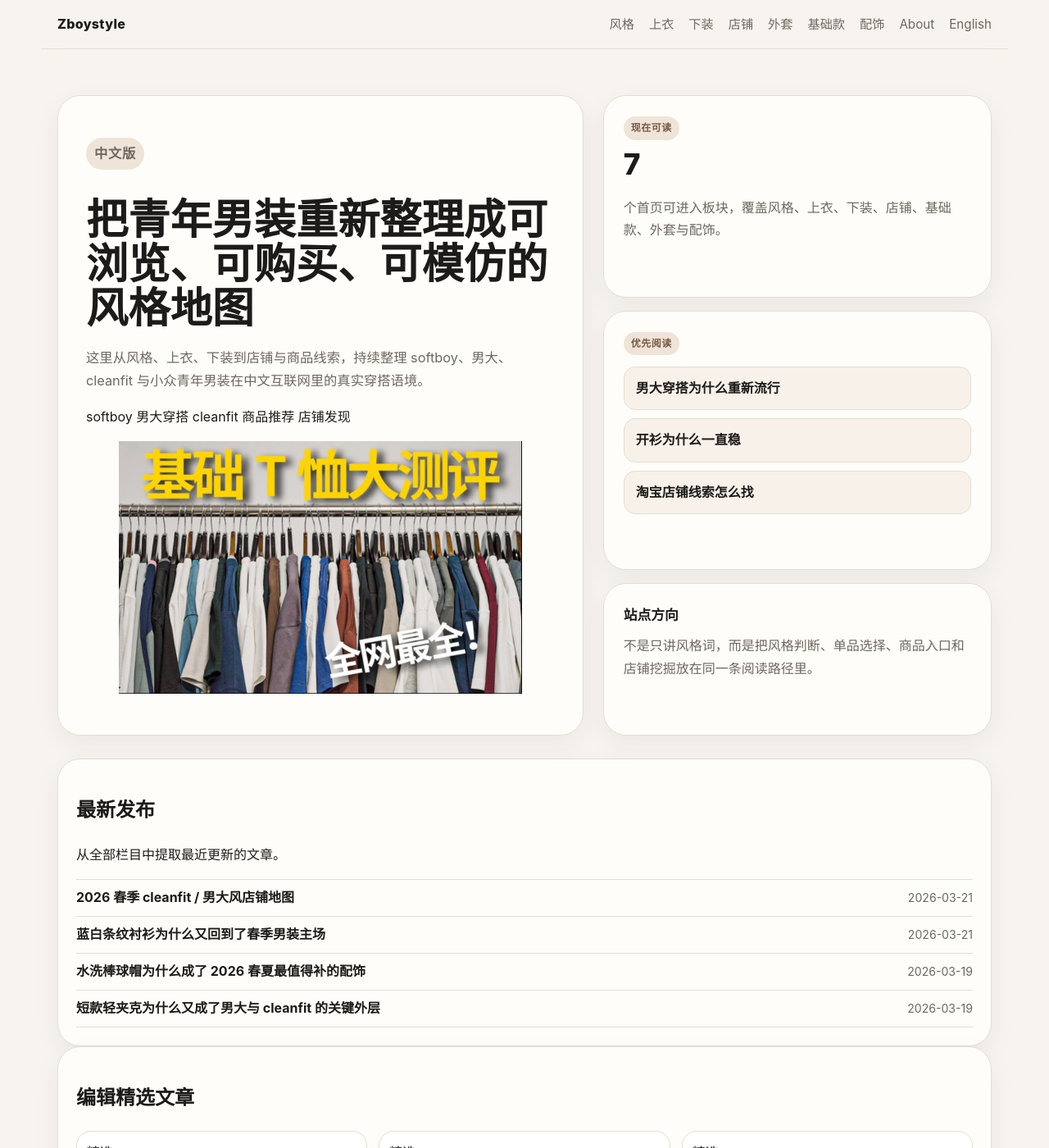
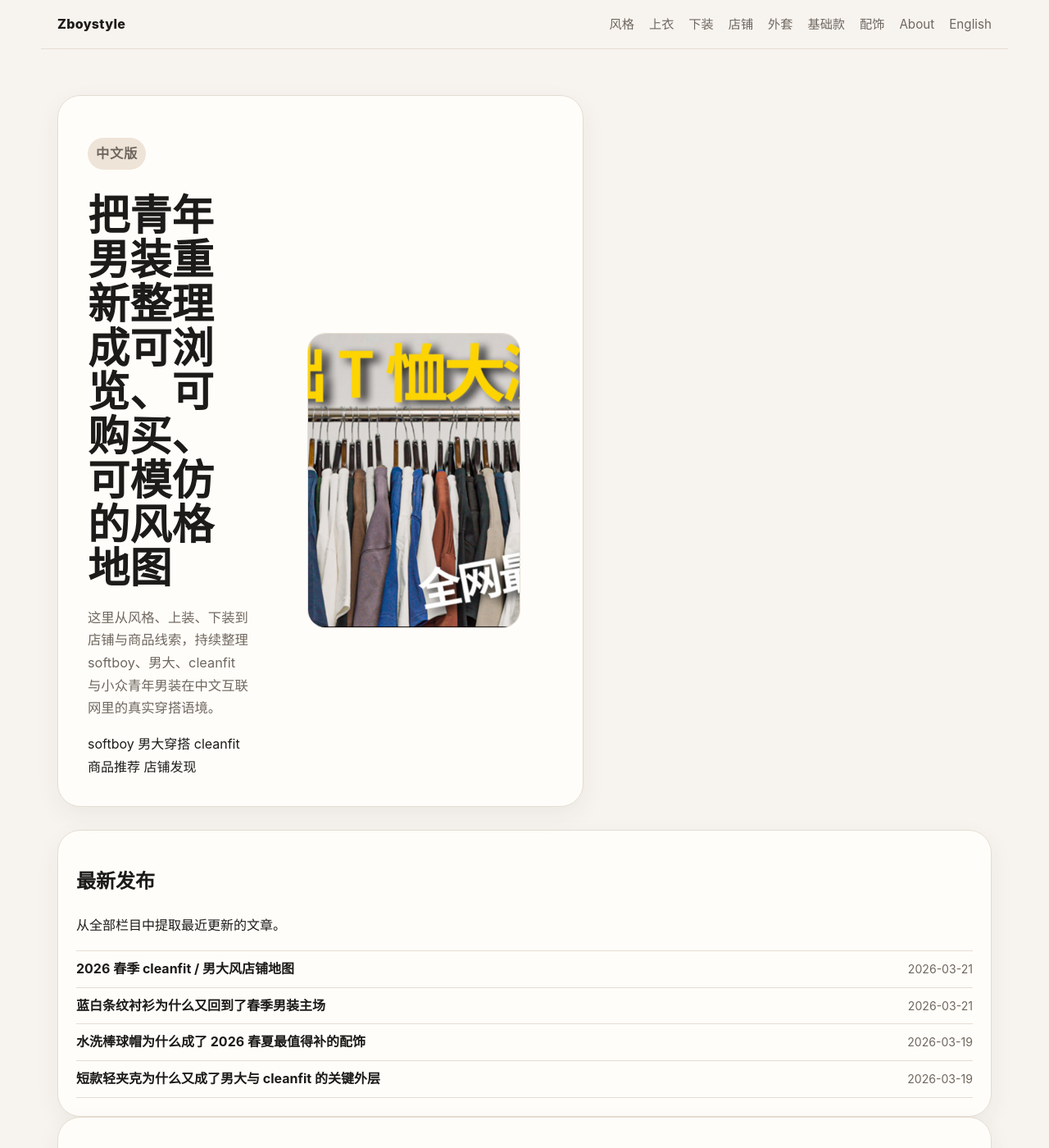
Before and after one commit to qilin-agent/zboystyle, a Jekyll site: the page built from zh/index.html, in a window 1280 px wide and 1400 px high. Shown: the whole window at 82% size. Built offline with Jekyll 4.4.1, drawn with Linux system fonts in a browser that asks for light colours.

Commit message:
Simplify homepage hero layout

```diff
--- a/zh/index.html
+++ b/zh/index.html
@@ -17,11 +17,13 @@ description: "围绕 softboy、男大、cleanfit 与小众品牌的双语青年
 {% assign latest_posts = all_posts | slice: 0, 4 %}
 {% assign featured_posts = all_posts | where: 'featured', true | slice: 0, 6 %}
 <main class="wrap">
-  <section class="hero story-hero">
-    <div class="hero-copy">
+  <section class="hero story-hero story-hero-wide">
+    <div class="hero-copy hero-copy-wide">
       <p class="eyebrow">中文版</p>
+      <div class="story-hero-layout">
+        <div class="story-hero-text">
           <h1>把青年男装重新整理成可浏览、可购买、可模仿的风格地图</h1>
-      <p class="lede">这里从风格、上衣、下装到店铺与商品线索，持续整理 softboy、男大、cleanfit 与小众青年男装在中文互联网里的真实穿搭语境。</p>
+          <p class="lede">这里从风格、上装、下装到店铺与商品线索，持续整理 softboy、男大、cleanfit 与小众青年男装在中文互联网里的真实穿搭语境。</p>
           <div class="toc">
             <span class="pill">softboy</span>
             <span class="pill">男大穿搭</span>
@@ -29,29 +31,12 @@ description: "围绕 softboy、男大、cleanfit 与小众品牌的双语青年
             <span class="pill">商品推荐</span>
             <span class="pill">店铺发现</span>
           </div>
-      <figure class="hero-visual">
+        </div>
+        <figure class="hero-visual hero-visual-wide">
           <img src="../assets/img/photos/basics-heavyweight-white-tee-hero.jpg" alt="Zboystyle 首页主视觉：更贴近中国青年潮男、cleanfit 与男大穿搭语境的真人上身风格图" />
         </figure>
       </div>
-    <aside class="hero-panel">
-      <div class="hero-panel-block">
-        <span class="tag">现在可读</span>
-        <div class="hero-stat">7</div>
-        <p>个首页可进入板块，覆盖风格、上衣、下装、店铺、基础款、外套与配饰。</p>
     </div>
-      <div class="hero-panel-block">
-        <span class="tag">优先阅读</span>
-        <ul class="hero-links">
-          <li><a href="../zh/style/college-boy-style.html">男大穿搭为什么重新流行</a></li>
-          <li><a href="../zh/tops/cardigan-guide.html">开衫为什么一直稳</a></li>
-          <li><a href="../zh/shop/taobao-softboy-shops.html">淘宝店铺线索怎么找</a></li>
-        </ul>
-      </div>
-      <div class="hero-panel-block hero-panel-note">
-        <strong>站点方向</strong>
-        <p>不是只讲风格词，而是把风格判断、单品选择、商品入口和店铺挖掘放在同一条阅读路径里。</p>
-      </div>
-    </aside>
   </section>
 
   <section class="feature-card archive-panel">
```
Also changed, not shown: en/index.html (+6 -21 lines), assets/css/style.css. Lines whose indentation alone changed are shown as unchanged.
